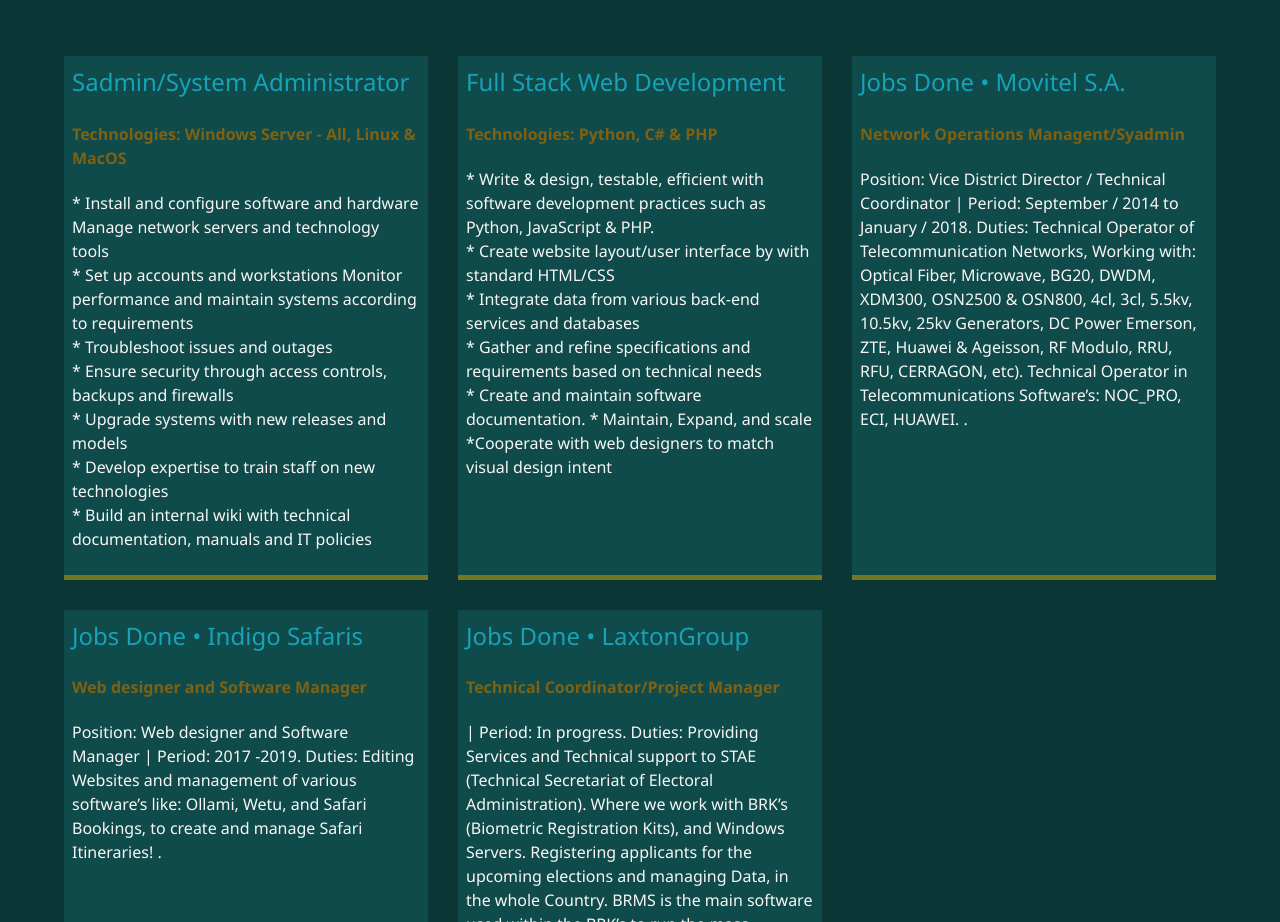
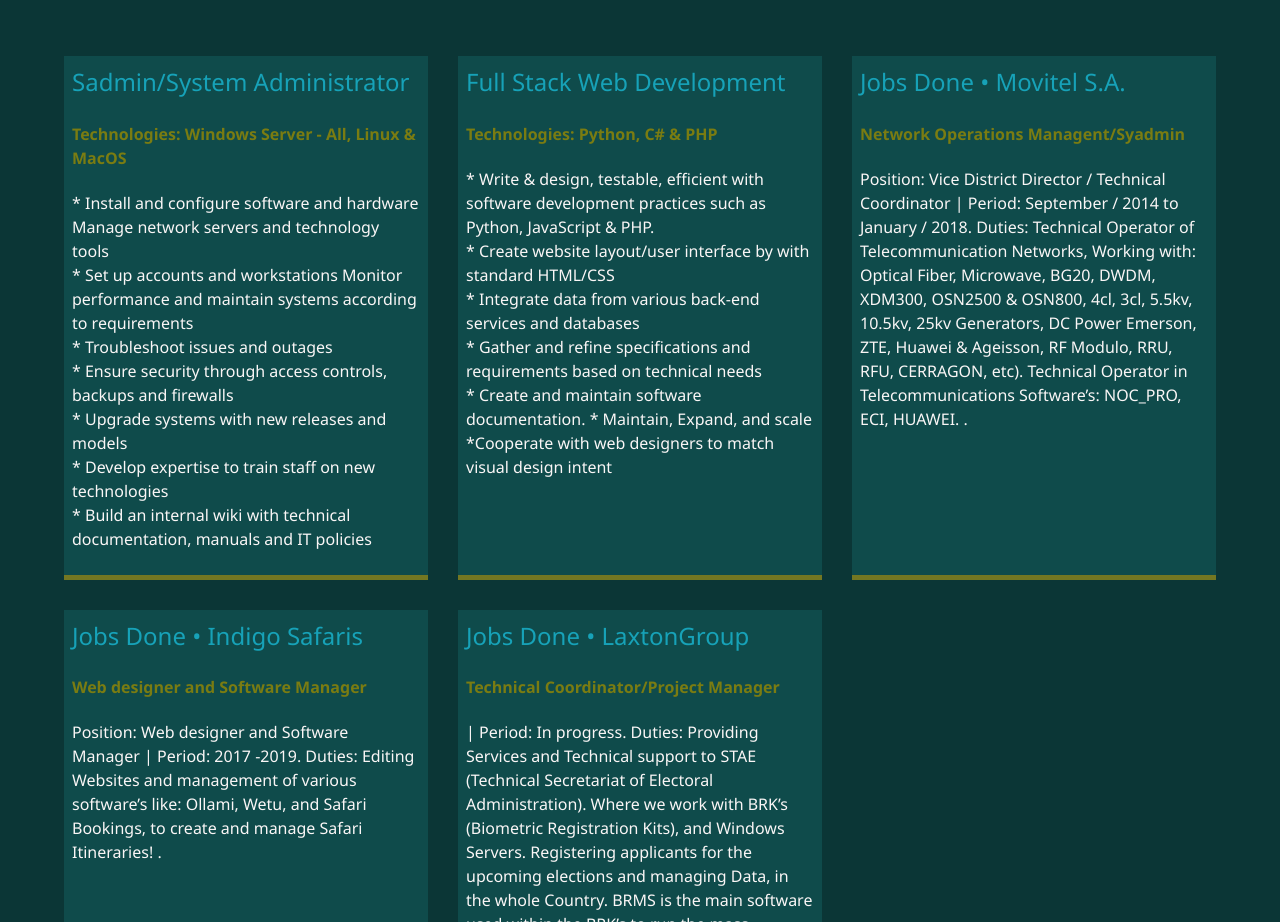
Before and after one commit to Teomazivila/Teodorico_Portfolio, a website: page dist/about.html in a window 1280 px wide. Shown: the part 980-1902 px from the top of the page. Drawn offline with Linux system fonts and the light colour scheme.

Commit message:
Add files via upload
Getting ready for deployment

```diff
--- a/dist/about.html
+++ b/dist/about.html
@@ -83,7 +83,7 @@
         </div>
         <div class="job job-1">
           <h2 style="color: #17a2b8;">Sadmin/System Administrator</h2>
-          <h4 style="color: #7e6113;">
+          <h4 style="color: #7a7c12;">
             Technologies: Windows Server - All, Linux & MacOS
           </h4>
           <p>
@@ -100,7 +100,7 @@
 
         <div class="job job-2">
           <h2 style="color: #17a2b8;">Full Stack Web Development</h2>
-          <h4 style="color: #7e6113;">Technologies: Python, C# & PHP</h4>
+          <h4 style="color: #7a7c12;">Technologies: Python, C# & PHP</h4>
           <p>
             * Write & design, testable, efficient with software development
             practices such as Python, JavaScript & PHP. <br />
@@ -115,7 +115,7 @@
 
         <div class="job job-3">
           <h2 style="color: #17a2b8;">Jobs Done • Movitel S.A.</h3>
-          <h4 style="color: #7e6113;">Network Operations Managent/Syadmin</h6>
+          <h4 style="color: #7a7c12;">Network Operations Managent/Syadmin</h6>
           <p>
             Position: Vice District Director / Technical Coordinator | Period:
             September / 2014 to January / 2018. Duties: Technical Operator of
@@ -129,7 +129,7 @@
 
         <div class="job job-4">
           <h2 style="color: #17a2b8;"> Jobs Done • Indigo Safaris</h3>
-          <h4 style="color: #7e6113;">Web designer and Software Manager</h6>
+          <h4 style="color: #7a7c12;">Web designer and Software Manager</h6>
           <p>
             Position: Web designer and Software Manager | Period: 2017 -2019.
             Duties: Editing Websites and management of various software’s like:
@@ -140,7 +140,7 @@
 
         <div class="job job-5">
           <h2 style="color: #17a2b8;">Jobs Done • LaxtonGroup</h3>
-          <h4 style="color: #7e6113;">Technical Coordinator/Project Manager</h6>
+          <h4 style="color: #7a7c12;">Technical Coordinator/Project Manager</h6>
           <p>
             | Period: In progress. Duties: Providing Services and Technical
             support to STAE (Technical Secretariat of Electoral Administration).
```
